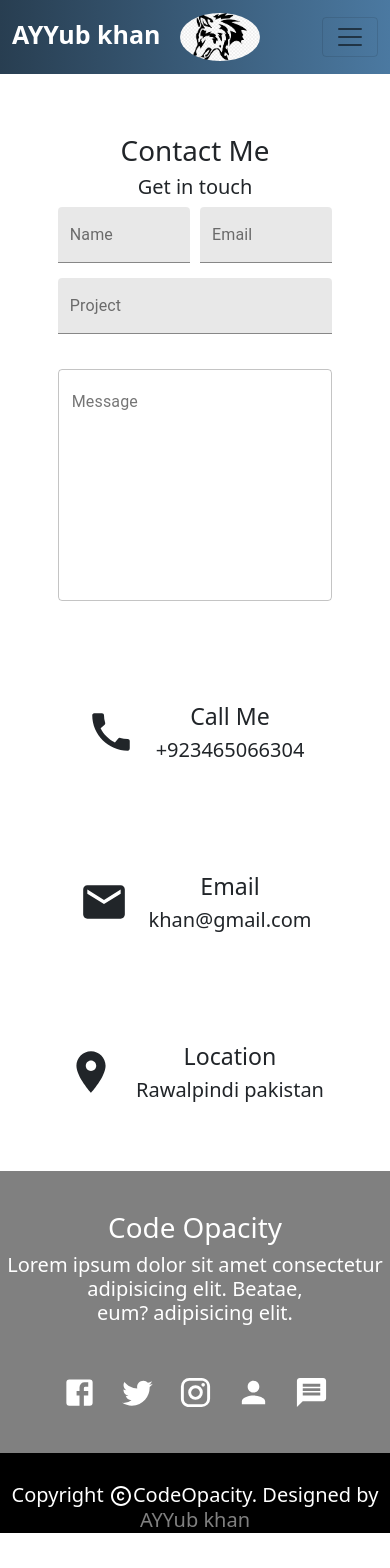
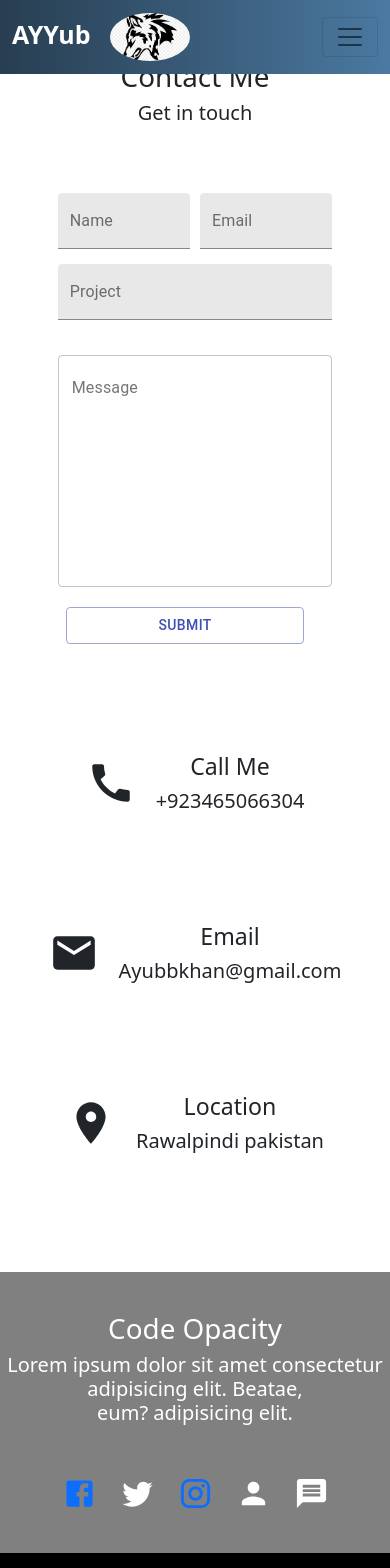
Before and after one commit to ayoubkhan123/portfolio, a React (Create React App) app: page /contact in a window 390 px wide. Shown: the top 1568 px of the page. Before the commit the page ends 1533 px from the top, so only its background shows below. Built offline with nearby package versions, Linux system fonts and the light colour scheme.

Commit message:
helloooo

```diff
--- a/package.json
+++ b/package.json
@@ -1,14 +1,18 @@
 {
+  "homepage": "https://ayoubkhan123.github.io/teamworks",
   "name": "webinputs",
   "version": "0.1.0",
   "private": true,
   "dependencies": {
+    "@emailjs/browser": "^3.4.0",
     "@material-ui/core": "^4.12.3",
     "@material-ui/icons": "^4.11.2",
     "@testing-library/jest-dom": "^5.16.1",
     "@testing-library/react": "^12.1.2",
     "@testing-library/user-event": "^13.5.0",
     "bootstrap": "^5.1.3",
+    "emailjs-com": "^3.2.0",
+    "gh-pages": "^3.2.3",
     "react": "^17.0.2",
     "react-bootstrap": "^2.1.1",
     "react-dom": "^17.0.2",
@@ -18,6 +22,8 @@
     "web-vitals": "^2.1.4"
   },
   "scripts": {
+    "predeploy": "npm run build",
+    "deploy": "gh-pages -d build",
     "start": "react-scripts start",
     "build": "react-scripts build",
     "test": "react-scripts test",
--- a/src/Component/contact/Contact.js
+++ b/src/Component/contact/Contact.js
@@ -1,12 +1,26 @@
-import React from 'react';
+import React,{useRef} from 'react';
 import useStyles from "./ContactStyle";
 import CallIcon from '@material-ui/icons/Call';
 import LocationOnIcon from '@material-ui/icons/LocationOn';
 import EmailIcon from '@material-ui/icons/Email';
-import { createStyles, makeStyles, Theme } from '@material-ui/core/styles';
+import {Button } from '@material-ui/core';
 import TextField from '@material-ui/core/TextField';
+import emailjs from "emailjs-com";
 const Contact = () => {
     const classes = useStyles();
+    const form = useRef();
+    const sendEmail = (e) => {
+        e.preventDefault();
+
+        emailjs.sendForm('service_2mx54nf', 'template_clsn8xe', form.current,
+        'ZwVSUMz1u5z74S1AS')
+          .then((result) => {
+              console.log(result.text);
+          }, (error) => {
+              console.log(error.text);
+          });
+      };
+
   return(
       <div className={classes.contactMain}>
             <div className={classes.contactText}><h1>Contact Me</h1>
@@ -22,7 +36,7 @@ const Contact = () => {
 
                 <div className={classes.DataFlex}>
                 <div> <h4><EmailIcon style={{fontSize: "50px"}}/></h4></div>
-                    <div> <h3>Email</h3><h5>khan@gmail.com</h5></div>
+                    <div> <h3>Email</h3><h5>Ayubbkhan@gmail.com</h5></div>
                 </div>
 
                 <div className={classes.DataFlex}>
@@ -39,31 +53,35 @@ const Contact = () => {
 
                 <div className={classes.InputFlex}>
                 {/* <div> */}
-                <form className={classes.root} noValidate autoComplete="off">
-      <TextField style={{margin: "0px 10px 15px 0px",}} id="filled-basic" label="Name" variant="filled" fullWidth/>
-      <TextField id="filled-basic" label="Email" variant="filled" fullWidth />
-    </form>
+                <form ref={form} onSubmit={sendEmail}>
+                <div className={classes.root}>
+                {/* <form className={classes.root} noValidate autoComplete="off"> */}
+      <TextField style={{margin: "0px 10px 15px 0px",}} id="filled-basic" label="Name" name="name" variant="filled" fullWidth/>
+      <TextField id="filled-basic" label="Email" name="email" variant="filled" fullWidth />
+    {/* </form> */}
+    </div>
                 {/* </div> */}
-                <div>
-                <form className={classes.root1} noValidate autoComplete="off">
-                <TextField style={{marginBottom: "40px"}} id="filled-basic" label="Project" variant="filled" />
+                <div className={classes.root1} >
+                {/* <form className={classes.root1} noValidate autoComplete="off"> */}
+                <TextField style={{marginBottom: "40px"}} id="filled-basic" label="Project" name="message"  variant="filled" />
 
     <TextField
     id="outlined-multiline-static"
     label="Message"
+    name="message"
     multiline
     rows={10}
     //   defaultValue="Default Value"
     variant="outlined"
       />
-    </form>
-                </div>
+                <Button color="primary" variant="outlined" type="submit" value="send" className={classes.btn_last}>Submit</Button>
+
+    {/* </form> */}
 
                 </div>
-
-
-            </div>
-
+</form>
+                </div>
+           </div>
 
 
       </div>
--- a/src/Component/contact/ContactStyle.js
+++ b/src/Component/contact/ContactStyle.js
@@ -9,12 +9,12 @@ contactMain:{
         height: "auto",
     },
 },
-// InputFlex:{
+InputFlex:{
 // width: "100%",
 // display: "grid",
 // justifyContent: "center",
-// padding: "0px 50px",
-// },
+paddingTop: "60px",
+},
 contactText:{
     textAlign: "center",
     // width: "200px",
@@ -75,6 +75,7 @@ root: {
     flexWrap: "wrap-reverse",
     margin: "0px auto",
     textAlign: "center",
+    paddingBottom: "50px",
   },
 DataFlex:{
     // width: "300px",
@@ -92,6 +93,12 @@ input1:{
   height: "50px",
   outlined: "none",
 },
+btn_last:{
+    // textAlign: "center",
+    marginTop: "20px",
+    width: "140px",
+
+},
 
 
 
--- a/src/Component/footer/Footer.js
+++ b/src/Component/footer/Footer.js
@@ -16,9 +16,9 @@ const Footer = () => {
             <h5>Lorem ipsum dolor sit amet consectetur adipisicing elit. Beatae, <br/> eum? adipisicing elit.</h5>
 
             <div className={classes.icons}>
-            <FacebookIcon style={{cursor: "pointer",fontSize: "35px"}}/>
+            <a href="https://www.facebook.com/ayub.khanhunzai"><FacebookIcon style={{cursor: "pointer",fontSize: "35px"}}/></a>
             <TwitterIcon style={{cursor: "pointer",fontSize: "35px"}}/>
-            <InstagramIcon style={{cursor: "pointer",fontSize: "35px"}}/>
+            <a href="https://www.instagram.com/ayub_khan011/"><InstagramIcon style={{cursor: "pointer",fontSize: "35px"}}/></a>
             <PersonIcon style={{cursor: "pointer",fontSize: "35px"}}/>
             <MessageIcon style={{cursor: "pointer",fontSize: "35px"}}/>
             </div>
@@ -26,7 +26,7 @@ const Footer = () => {
         </div>
         <div className={classes.footerLast}>
 
-<h5>Copyright <CopyrightIcon/>CodeOpacity. Designed by <span style={{color: "gray"}}>AYYub khan</span></h5>
+       <h5>Copyright <CopyrightIcon/>CodeOpacity. Designed by <span style={{color: "gray"}}>AYYub khan</span></h5>
 
         </div>
 
--- a/src/Component/homesection/HomeStyle.js
+++ b/src/Component/homesection/HomeStyle.js
@@ -4,6 +4,7 @@ const useStyles = makeStyles((theme) =>({
 HomeMain:{
     width: "100%",
     height: "40rem",
+    paddingTop: "100px",
     background: "linear-gradient( 262deg , #c2cfe3, #f8f9fc)",
     display: "flex",
     justifyContent: "space-around",
@@ -12,17 +13,11 @@ HomeMain:{
     [theme.breakpoints.down("sm")]:{
         height: "auto !important",
         paddingBottom: "30px",
-        // background: "green",
 
         },
 },
 mainText:{
     padding: "90px 0px",
-
-    [theme.breakpoints.down("xs")]:{
-        // width: "80%",
-        // textAlign: "center",
-        },
     "& button":{
         width: "200px",
         height: "40px",
@@ -34,12 +29,10 @@ mainText:{
         fontWeight: "bold",
         paddingBottom: "10px",
     },
-    "& h4":{
-        // paddingBottom: "2px",
-    },
 },
 images:{
     width: "400px",
+    animationName: "example",
     height: "340px",
     clipPath: "polygon(50% 0%, 80% 10%, 100% 35%, 100% 70%, 80% 90%, 50% 100%, 20% 90%, 0% 70%, 0% 35%, 20% 10%)",
     background: "linear-gradient(113.49deg, #984D38 -30.3%, #181E41 58.12%)",
--- a/src/Component/navbar/Navbar.js
+++ b/src/Component/navbar/Navbar.js
@@ -49,9 +49,9 @@ const Navbar1 = () => {
     return (
         <div className="mainNavbar">
 
-<Navbar bg="light" expand="lg" style={{background: "linear-gradient(to right, #283E51, #4B79A1)"}}>
+<Navbar bg="light" fixed="top" expand="lg" style={{background: "linear-gradient(to right, #283E51, #4B79A1)",zIndex: "100"}}>
   <Container fluid>
-    <Navbar.Brand href="#" style={{fontSize: "25px",fontWeight: "bold", color: "white"}}>AYYub khan
+    <Navbar.Brand href="#" style={{fontSize: "25px",fontWeight: "bold", color: "white"}}>AYYub
     <img src={img1} style={{width: "80px",height: "auto", borderRadius: "50%",marginLeft: "20px"}}/></Navbar.Brand>
     <Navbar.Toggle aria-controls="navbarScroll" />
     <Navbar.Collapse id="navbarScroll">
--- a/src/Component/services/ServiceData.js
+++ b/src/Component/services/ServiceData.js
@@ -17,9 +17,6 @@ const ServiceData=[
     title: "Branding",
     head: "Designer",
 },
-
-
-
 ]
 
 
--- a/src/Routers/Routess.js
+++ b/src/Routers/Routess.js
@@ -6,6 +6,8 @@ import Services from "../pages/Services";
 import Portfolio from "../pages/Portfolio";
 import Contact from "../pages/Contact";
 import {Routes,Route} from "react-router-dom";
+
+
 
 
 
```
Also changed, not shown: src/App.js (line endings or trailing spaces), 1 other file (tests, documents, lock files or other folders).
